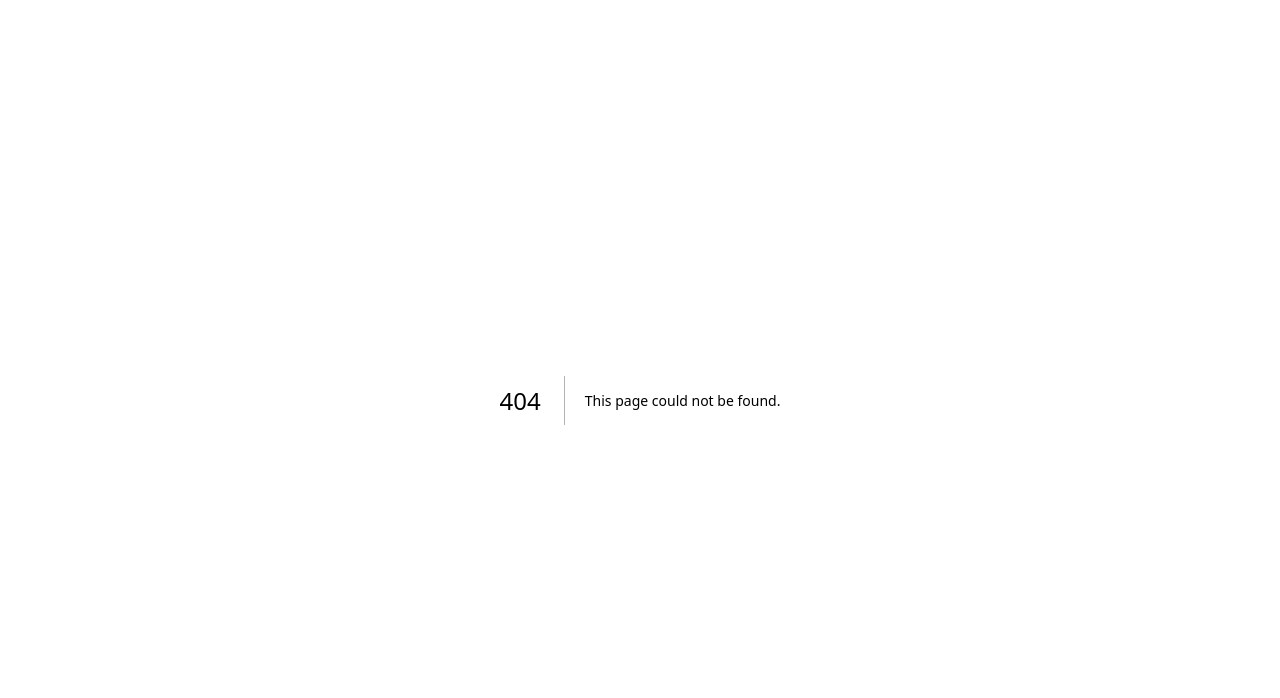
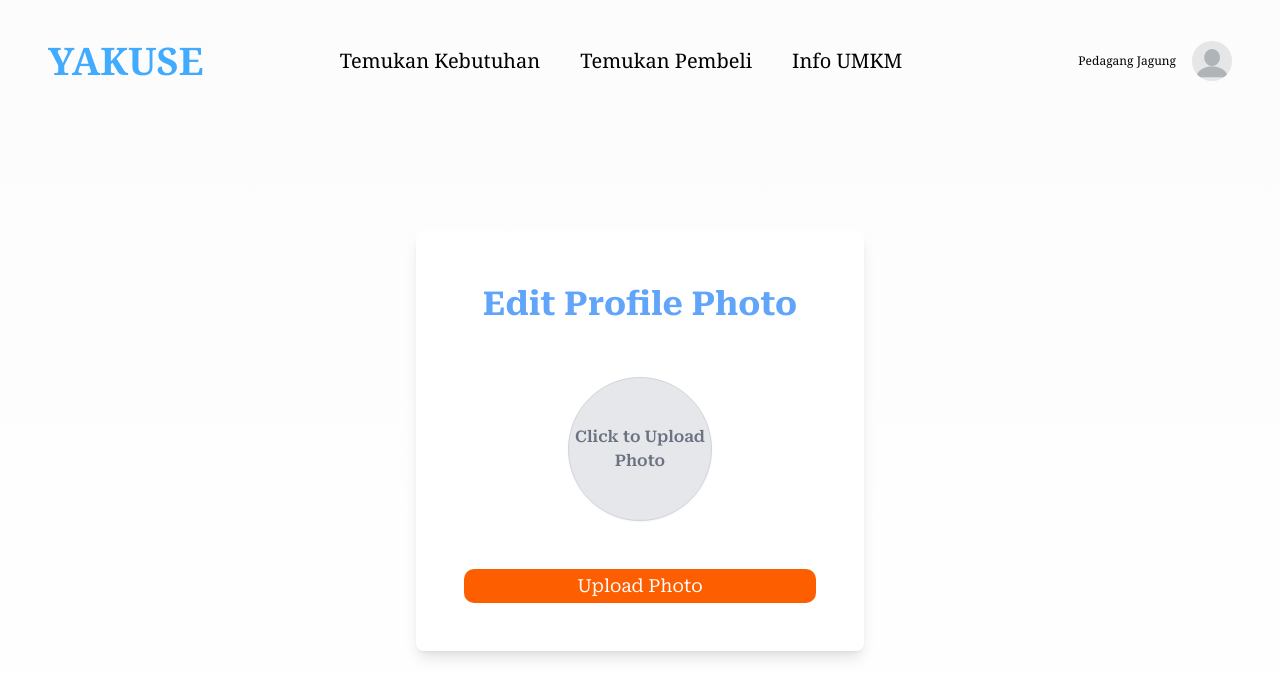
Before and after one commit to IryIndriyanto/yakuse-fe, a Next.js app: page /edit-profile-photo in a window 1280 px wide. Before the commit this address had no page. Shown: the top 698 px of the page. Built offline with nearby package versions, Linux system fonts and the light colour scheme; no server answers.

Commit message:
feat: create edit profile photo form

```diff
--- /dev/null
+++ b/src/app/(form)/edit-profile-photo/page.tsx
@@ -0,0 +1,110 @@
+"use client";
+
+import FormButton from "@/components/FormButton";
+import { useState, ChangeEvent, FormEvent } from "react";
+import axios from "axios";
+import { toast } from "react-hot-toast";
+import { useRouter } from "next/navigation";
+import { BASE_URL } from "@/utils/constant";
+
+const EditProfilePhoto = () => {
+  const [selectedImage, setSelectedImage] = useState<File | null>(null);
+  const [preview, setPreview] = useState<string | null>(null);
+  const [isLoading, setIsLoading] = useState(false);
+  const [isDisable, setIsDisable] = useState(false);
+
+  const router = useRouter();
+
+  const handleImageUpload = (e: ChangeEvent<HTMLInputElement>) => {
+    const file = e.target.files?.[0];
+    if (file) {
+      setSelectedImage(file);
+
+      const fileReader = new FileReader();
+      fileReader.onload = () => {
+        setPreview(fileReader.result as string);
+      };
+      fileReader.readAsDataURL(file);
+    }
+  };
+
+  const handleSubmit = async (e: FormEvent<HTMLFormElement>) => {
+    e.preventDefault();
+    if (!selectedImage) {
+      toast.error("Please select an image to upload.");
+      return;
+    }
+
+    setIsLoading(true);
+    setIsDisable(true);
+
+    try {
+      const formData = new FormData();
+      formData.append("file", selectedImage);
+
+      const response = await axios.put(`${BASE_URL}/user/edit/photo`, formData, {
+        headers: {
+          Authorization: `Bearer ${localStorage.getItem("access_token")}`,
+          "Content-Type": "multipart/form-data",
+        },
+      });
+
+      if (response.status === 201) {
+        toast.success("Profile Updated");
+        router.push("/profile-user");
+      }
+    } catch (error) {
+      if (axios.isAxiosError(error) && error.response) {
+        toast.error(`${error.response.data.detail}`);
+      } else {
+        toast.error("Something went wrong.");
+      }
+    } finally {
+      setIsLoading(false);
+    }
+  };
+  return (
+    <div className="min-h-[80vh] flex items-center justify-center ">
+      <div className="bg-white p-12 rounded-lg shadow-lg max-w-md w-full">
+        <h2 className="text-[33px] font-[700] text-blue-400 text-center mb-12">
+          Edit Profile Photo
+        </h2>
+        <form onSubmit={handleSubmit} className="space-y-4">
+          <div className="flex flex-col items-center mb-12">
+            <label htmlFor="fileUpload" className="cursor-pointer">
+              {preview ? (
+                // eslint-disable-next-line @next/next/no-img-element
+                <img
+                  src={preview}
+                  alt="Profile Preview"
+                  className="w-36 h-36 object-cover rounded-full border border-gray-300 shadow-sm"
+                />
+              ) : (
+                <div className="w-36 h-36 bg-gray-200 flex items-center justify-center rounded-full border border-gray-300 shadow-sm">
+                  <span className="text-gray-500 text-center font-semibold">
+                    Click to Upload Photo
+                  </span>
+                </div>
+              )}
+            </label>
+            <input
+              type="file"
+              id="fileUpload"
+              accept="image/*"
+              className="hidden"
+              onChange={handleImageUpload}
+            />
+          </div>
+          <FormButton
+            text="Upload Photo"
+            type="submit"
+            disabled={isDisable}
+            isLoading={isLoading}
+          />
+        </form>
+      </div>
+    </div>
+  );
+};
+
+export default EditProfilePhoto;
```
